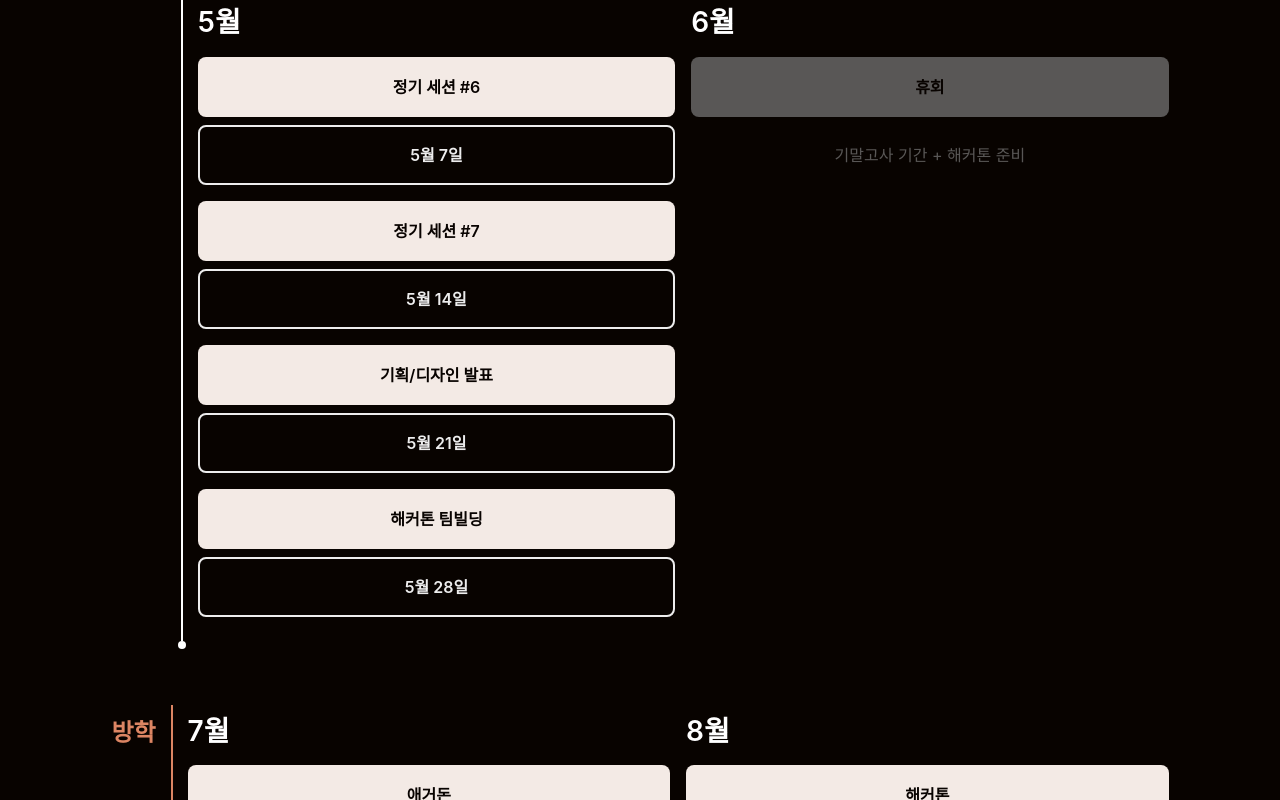
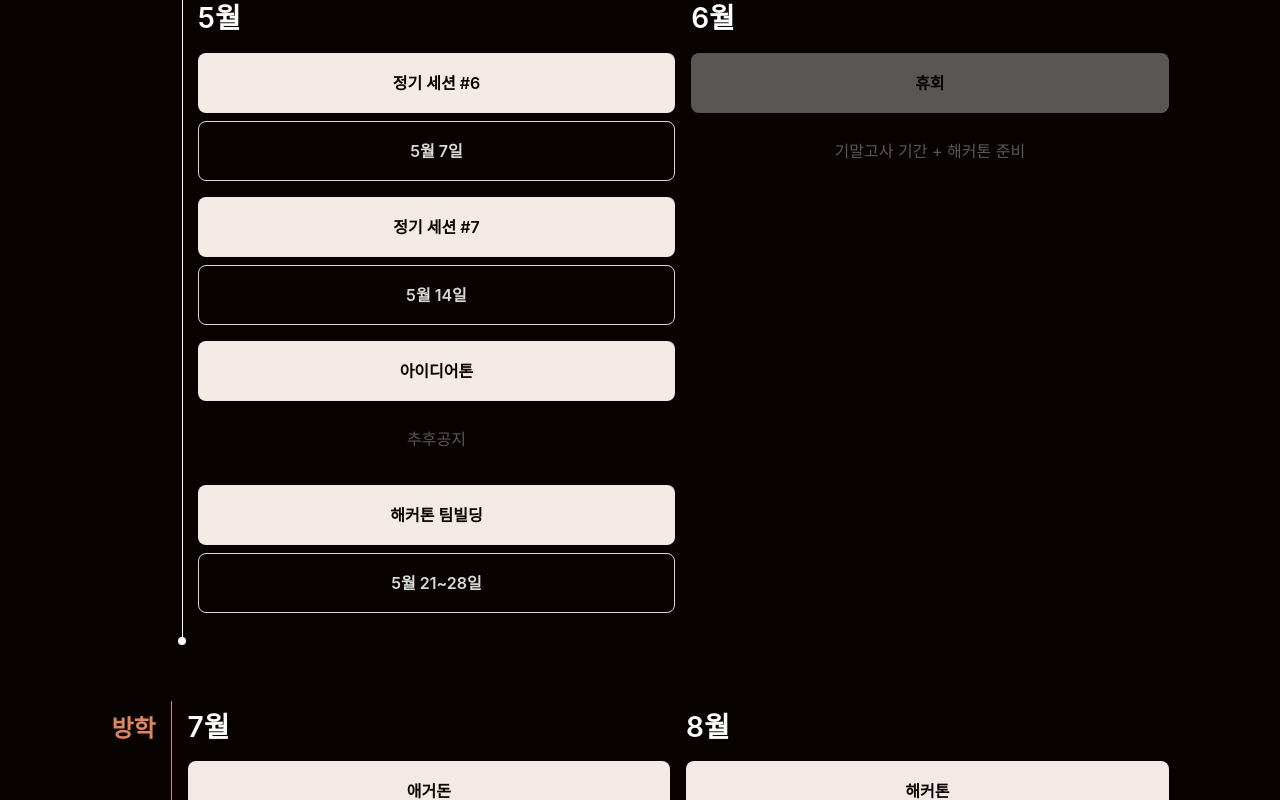
Before and after one commit to likelion-14th-page/likelion-14th-FE, a React (Vite) app: page /events in a window 1280 px wide. Shown: the part 1240-2040 px from the top of the page. Built offline with nearby package versions, Linux system fonts and the light colour scheme; no server answers; a web font is replaced by a local one.

Commit message:
#79 [UI] qa 수정 _ 정인

```diff
--- a/src/components/common/PageHeader.jsx
+++ b/src/components/common/PageHeader.jsx
@@ -14,7 +14,7 @@ const PageHeader = ({ title, subtitle, description }) => {
 
         {/* 설명글 영역 */}
         <div className="w-full lg:pb-2">
-          <p className="body-12-semibold md:body-16-semibold text-gray-05 leading-relaxed whitespace-pre-wrap">
+          <p className="body-16-semibold md:body-16-semibold text-gray-05 leading-relaxed whitespace-pre-wrap">
             {description}
           </p>
         </div>
--- a/src/components/events/EventCard.jsx
+++ b/src/components/events/EventCard.jsx
@@ -43,11 +43,11 @@ export default function EventCard({ title, date, isDisabled = false, colSpan = 1
           ${
             // '일'이 포함된 날짜면 활성 색상, 아니면(8월, 추후공지 등) 흐린 색상
             hasDayString
-              ? 'text-gray-01 hover:shadow-lg'
+              ? 'text-gray-02 '
               : 'text-gray-04 opacity-60'
           }
           ${
-            showBorder ? 'border-2 border-gray-01' : ''
+            showBorder ? 'border border-px border-gray-02' : ''
           }
         `}
       >
--- a/src/components/events/EventSeason.jsx
+++ b/src/components/events/EventSeason.jsx
@@ -20,9 +20,8 @@ export default function EventSeason({ season, monthsData, seasonColor, descripti
 
       {/* 2. 중앙: 세로 줄 */}
       <div className="flex flex-col items-center relative">
-        {/* w-0.5 lg:w-1 : 모바일에서는 선 두께를 얇게(0.5) 처리 */}
         <div
-          className="w-0.5 lg:w-1 flex-1 -mt-2"
+          className="w-[0.5px] lg:w-px flex-1 -mt-2"
           style={{ backgroundColor: seasonColor }}
         ></div>
 
--- a/src/pages/Events.jsx
+++ b/src/pages/Events.jsx
@@ -42,11 +42,11 @@ export default function Events() {
             정기 세션 #7
           </span>, date: '5월 14일', isDisabled: false },
         { title: <span className="break-keep inline-block leading-tight">
-            기획/디자인 발표
-          </span>, date: '5월 21일', isDisabled: false },
+            아이디어톤
+          </span>, date: '추후공지', isDisabled: false },
         { title: (<span className="break-keep inline-block leading-tight">
             해커톤 팀빌딩
-          </span>), date: '5월 28일', isDisabled: false },
+          </span>), date: '5월 21~28일', isDisabled: false },
       ],
     },
     {
@@ -78,7 +78,7 @@ export default function Events() {
     {
       month: '8월',
       events: [
-        { title: '해커톤', date: '8월', isDisabled: false },
+        { title: '해커톤', date: '추후공지', isDisabled: false },
       ],
     },
   ];
@@ -102,7 +102,7 @@ export default function Events() {
     {
       month: '11월',
       events: [
-        { title: '데모데이', date: '11월', isDisabled: false },
+        { title: '데모데이', date: '추후공지', isDisabled: false },
       ],
     },
   ];
--- a/src/pages/applycheck/CheckForm.jsx
+++ b/src/pages/applycheck/CheckForm.jsx
@@ -17,7 +17,10 @@ const CheckForm = ({ name, setName, num, setNum, onCheck, isError, setIsError })
     }
   };
 
-  const clearName = () => setName('');
+  const clearName = () => {
+    setName('');
+    if (isError) setIsError(false);
+  }
 
   const clearCode = () => {
     setNum('');
@@ -43,16 +46,18 @@ const CheckForm = ({ name, setName, num, setNum, onCheck, isError, setIsError })
               value={name || ''}
               onChange={(e) => setName(e.target.value)}
               placeholder="성함을 입력해주세요"
-              className={`flex w-full h-[54px] p-[16px] items-center gap-[10px] rounded-[8px] bg-gray-01 text-black placeholder:text-gray-04 outline-none focus:ring-2 focus:ring-orange-04
-                ${name?.length > 0 ? 'pr-[44px]' : ''}`}
+              className={`flex w-full h-[54px] p-[16px] items-center gap-[10px] rounded-[8px] bg-gray-01 text-black placeholder:text-gray-04 outline-none focus:ring-[1px] focus:ring-yellow-main
+                ${isError ? 'ring-[1px] ring-[#DE2E2E] pr-[44px]' : ''}
+                ${!isError && num?.length > 0 ? 'pr-[44px]' : ''}
+              `}
             />
-            {/* 이름 지우기 버튼 */}
-            {name?.length > 0 && (
+            {/* 아이콘 로직 */}
+            {(isError || num?.length > 0) && (
               <img
-                src={closeIcon}
+                src={isError ? errorIcon : closeIcon}
                 alt="clear"
                 onClick={clearName}
-                className="absolute right-[16px] top-1/2 -translate-y-1/2 w-[20px] h-[20px] cursor-pointer hover:opacity-80"
+                className="absolute right-[16px] top-1/2 -translate-y-1/2 w-4 h-4 cursor-pointer hover:opacity-80"
               />
             )}
           </div>
@@ -67,8 +72,8 @@ const CheckForm = ({ name, setName, num, setNum, onCheck, isError, setIsError })
               value={num || ''}
               onChange={handleCodeChange}
               placeholder="본인이 설정한 식별코드를 입력해주세요"
-              className={`flex w-full h-[54px] p-[16px] items-center gap-[10px] rounded-[8px] bg-gray-01 text-black placeholder:text-gray-04 outline-none focus:ring-2 focus:ring-orange-04
-                ${isError ? 'ring-2 ring-[#DE2E2E] pr-[44px]' : ''}
+              className={`flex w-full h-[54px] p-[16px] items-center gap-[10px] rounded-[8px] bg-gray-01 text-black placeholder:text-gray-04 outline-none focus:ring-[1px] focus:ring-yellow-main
+                ${isError ? 'ring-[1px] ring-[#DE2E2E] pr-[44px]' : ''}
                 ${!isError && num?.length > 0 ? 'pr-[44px]' : ''}
               `}
             />
@@ -79,28 +84,29 @@ const CheckForm = ({ name, setName, num, setNum, onCheck, isError, setIsError })
                 src={isError ? errorIcon : closeIcon}
                 alt="clear"
                 onClick={clearCode}
-                className="absolute right-[16px] top-1/2 -translate-y-1/2 w-[20px] h-[20px] cursor-pointer hover:opacity-80"
+                className="absolute right-[16px] top-1/2 -translate-y-1/2 w-4 h-4 cursor-pointer hover:opacity-80"
               />
             )}
           </div>
 
-          {/* 에러 메시지 */}
+          <label className="detail-12-regular text-gray-02 ml-1 leading-relaxed">
+            *식별코드가 기억나지 않으신다면, 지원 시 사용한 Gmail로 전송된<br/>
+            <span className="detail-12-semibold text-gray-01">'구글 폼 응답 사본'</span>에서 확인하실 수 있습니다.
+          </label>
+        </div>
+
+        {/* 에러 메시지 */}
           {isError && (
-            <label className='detail-12-semibold text-[#DE2E2E] mt-1 ml-1'>
-              코드를 다시 확인해주세요
+            <label className='detail-12-semibold text-[#DE2E2E] mt-[30px] ml-1'>
+              이름 및 코드를 다시 확인해주세요
             </label>
           )}
-
-          <label className="detail-12-regular text-gray-04 ml-1 mt-1 leading-relaxed">
-            *식별코드가 기억나지 않으신다면, 지원 시 사용한 Gmail로 전송된<br/>'구글 폼 응답 사본'에서 확인하실 수 있습니다.
-          </label>
-        </div>
 
         {/* 조회 버튼 */}
         <button
           onClick={handleSubmit}
           disabled={!isActive}
-          className={`mt-4 w-[370px] h-[54px] p-[16px] rounded-[8px] text-white font-bold transition-all duration-200
+          className={`mt-2 w-[370px] h-[54px] p-[16px] rounded-[8px] text-white font-bold transition-all duration-200
             ${isActive
               ? 'bg-orange-01 border border-orange-04 hover:bg-orange-01-hover cursor-pointer'
               : 'bg-gray-04 cursor-not-allowed border-none'
```
